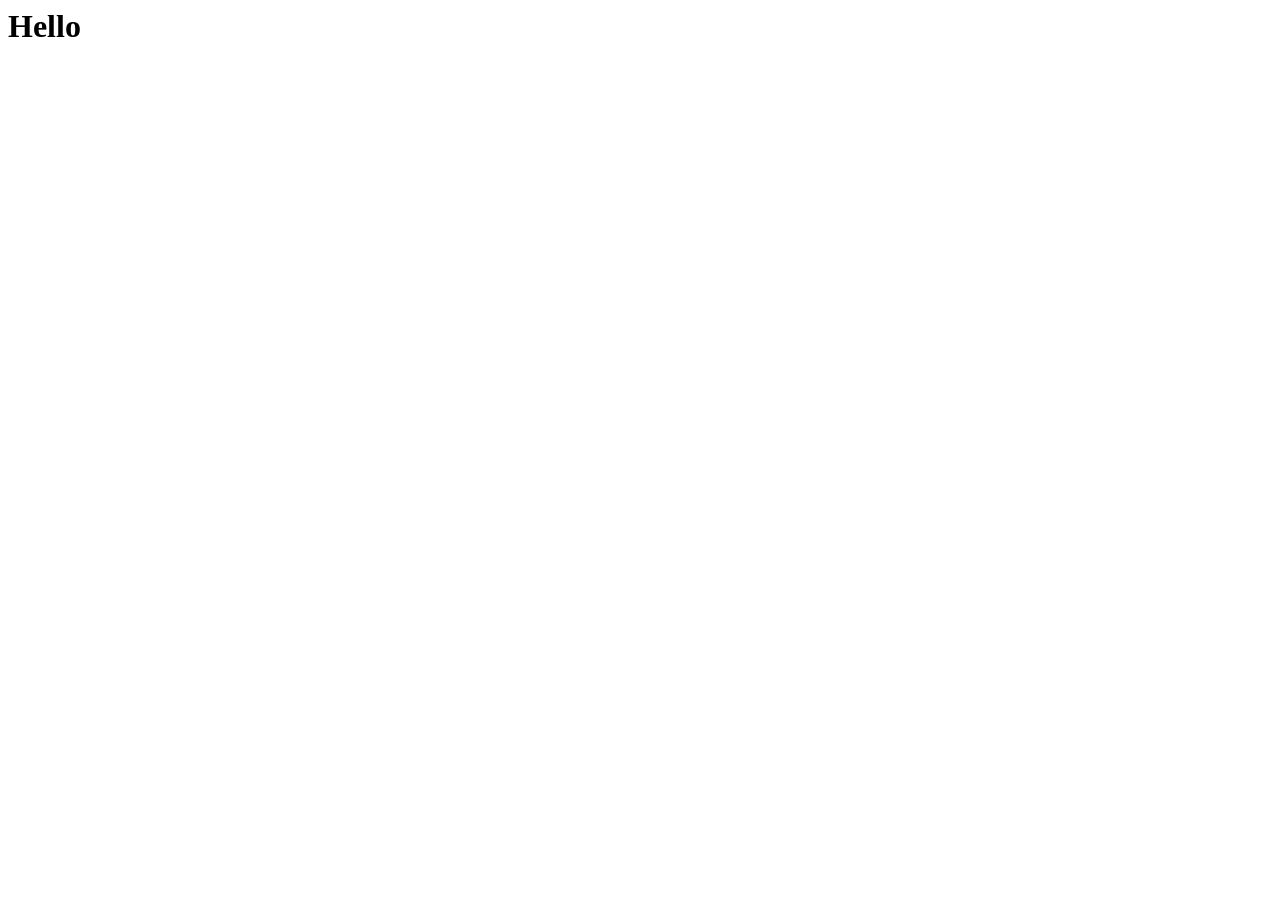
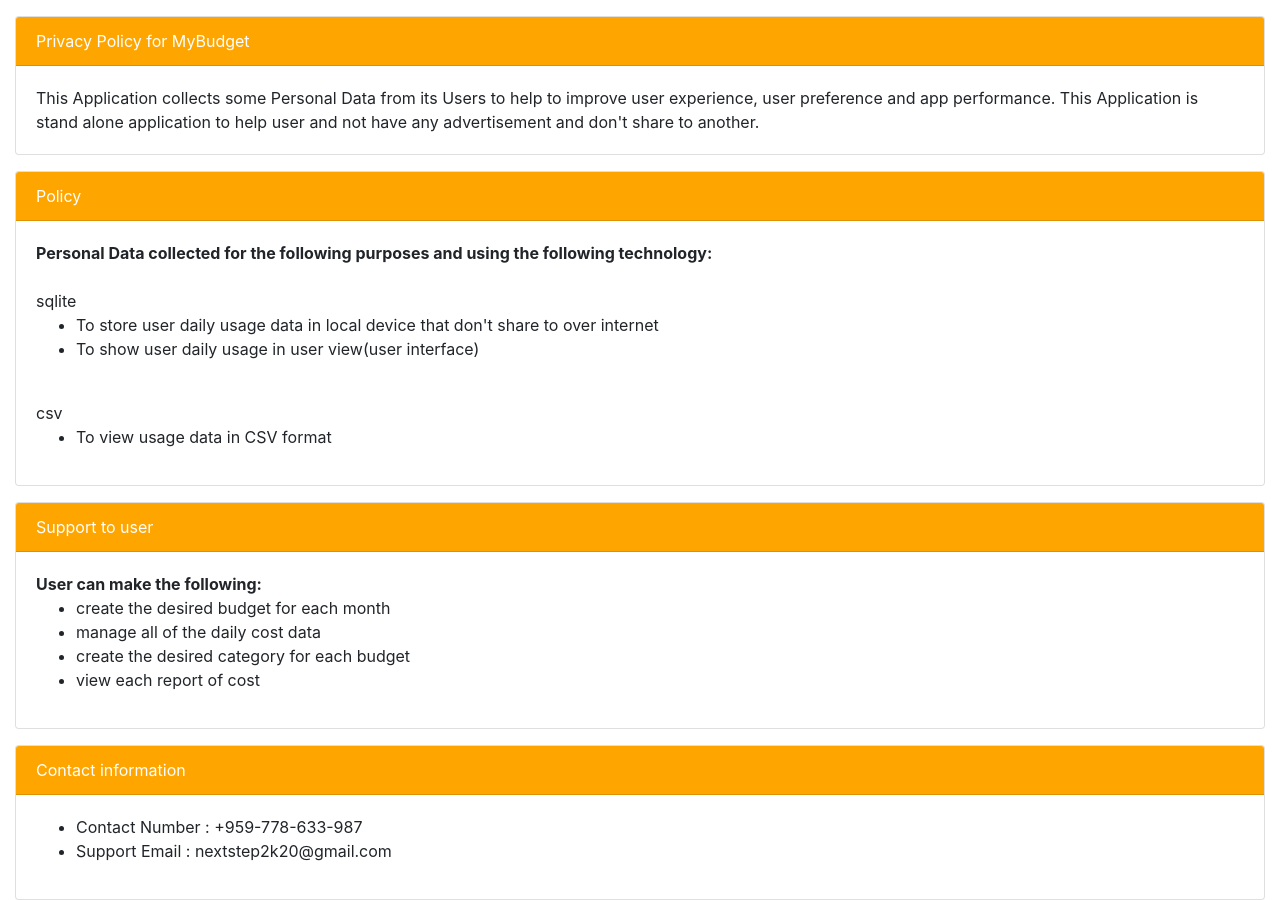
Before and after one commit to nextstepmm/nextstepmm.github.io, a plain HTML site: page index.html in a window 1280 px wide. Before the commit the page ends 800 px from the top, so only its background shows below. Drawn offline with nearby package versions, Linux system fonts and the light colour scheme.

Commit message:
Update index.html

```diff
--- a/index.html
+++ b/index.html
@@ -1,3 +1,69 @@
-<html>
-<h1>Hello</h1>
+<!DOCTYPE html>
+<html lang="en">
+
+<head>
+  <title>MyBudget Privacy Policy</title>
+  <meta charset="utf-8">
+  <meta name="viewport" content="width=device-width, initial-scale=1">
+  <link rel="stylesheet" href="https://maxcdn.bootstrapcdn.com/bootstrap/4.5.2/css/bootstrap.min.css">
+  <script src="https://ajax.googleapis.com/ajax/libs/jquery/3.5.1/jquery.min.js"></script>
+  <script src="https://cdnjs.cloudflare.com/ajax/libs/popper.js/1.16.0/umd/popper.min.js"></script>
+  <script src="https://maxcdn.bootstrapcdn.com/bootstrap/4.5.2/js/bootstrap.min.js"></script>
+</head>
+
+<body>
+
+  <div class="container-fluid">
+    <div class="card" style="margin-top: 16px;">
+      <div class="card-header" style="background-color: orange;color: white;">Privacy Policy for MyBudget</div>
+      <div class="card-body">
+        This Application collects some Personal Data from its Users to help to improve user
+        experience, user preference and app performance. This Application is stand alone application to help user and
+        not have any advertisement and don't share to another.
+      </div>
+    </div>
+
+    <div class="card" style="margin-top: 16px;">
+      <div class="card-header" style="background-color: orange;color: white;">Policy</div>
+      <div class="card-body">
+        <b>Personal Data collected for the following purposes and using the following technology:</b><br><br>
+        sqlite
+        <ul>
+          <li>To store user daily usage data in local device that don't share to over internet</li>
+          <li>To show user daily usage in user view(user interface)</li>
+        </ul>
+        <br>
+        csv
+        <ul>
+          <li>To view usage data in CSV format</li>
+        </ul>
+      </div>
+    </div>
+
+    <div class="card" style="margin-top: 16px;">
+      <div class="card-header" style="background-color: orange;color: white;">Support to user</div>
+      <div class="card-body">
+        <b>User can make the following:</b><br>
+        <ul>
+          <li>create the desired budget for each month</li>
+          <li>manage all of the daily cost data</li>
+          <li>create the desired category for each budget</li>
+          <li>view each report of cost</li>
+        </ul>
+      </div>
+    </div>
+
+    <div class="card" style="margin-top: 16px;">
+      <div class="card-header" style="background-color: orange;color: white;">Contact information</div>
+      <div class="card-body">
+        <ul>
+          <li>Contact Number : +959-778-633-987</li>
+          <li>Support Email : nextstep2k20@gmail.com</li>
+        </ul>
+      </div>
+    </div>
+  </div>
+
+</body>
+
 </html>
```
